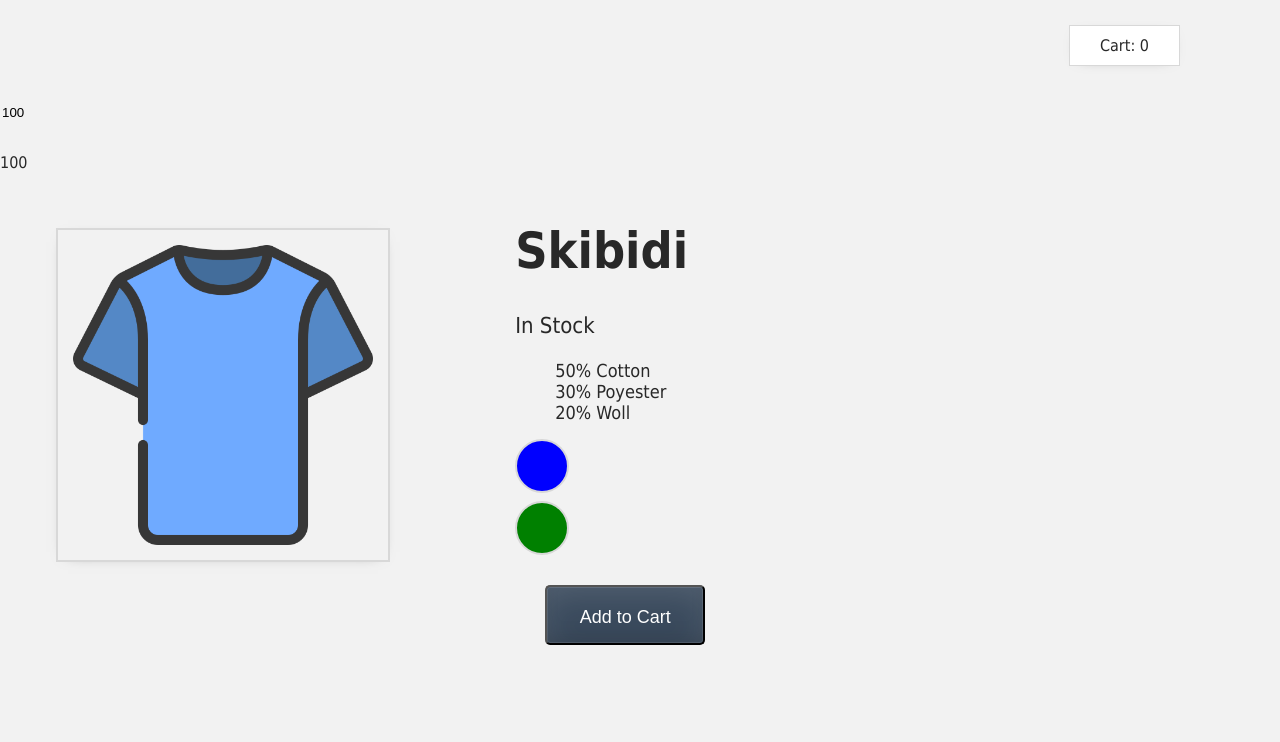
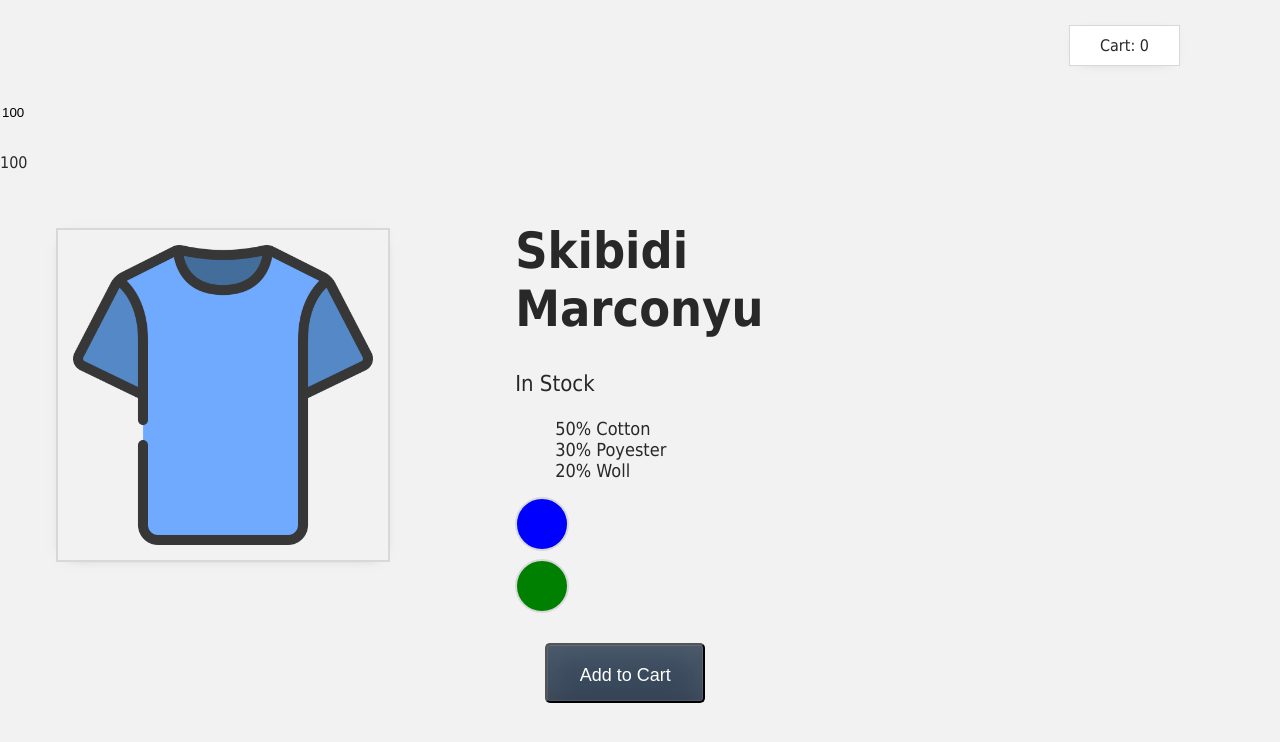
Before and after one commit to ManuelaLuchSilva/vue3-DDM, a plain HTML site: page index.html in a window 1280 px wide. Drawn offline with nearby package versions, Linux system fonts and the light colour scheme.

Commit message:
Feat: add lógica compra -stock

```diff
--- a/assets/style.css
+++ b/assets/style.css
@@ -63,6 +63,7 @@ body {
 
 h1 {
   font-size: 50px;
+  max-width: 50px;
 }
 
 h3 {
--- a/index.html
+++ b/index.html
@@ -19,7 +19,7 @@
             <img :src="image" alt="img-product" />
           </div>
           <div class="product-info">
-            <h1>{{ product_title }}</h1>
+            <h1>{{ product_title + " " + brand }}</h1>
             <p v-if="inStock>10">In Stock</p>
             <p v-else-if="inStock <10 && inStock>=1">Almost of Stock</p>
             <p v-else>Out of Stock</p>
@@ -52,8 +52,10 @@
         setup() {
           const message = ref("Hello Vue!");
           const cart = ref(0);
+          const inStock = ref(100);
           const addToCart = () => {
             cart.value += 1;
+            inStock.value -= 1;
           };
           const image = ref("./assets/images/tShirtBlue.png");
           const changeImage = (variantImage) => {
@@ -62,8 +64,9 @@
           return {
             message,
             product_title: ref("Skibidi"),
+            brand: "Marconyu",
             image,
-            inStock: ref(100),
+            inStock,
             details: ["50% Cotton", "30% Poyester", "20% Woll"],
             variants: [
               { id: 1, color: "blue", image: "./assets/images/tShirtBlue.png" },
```
